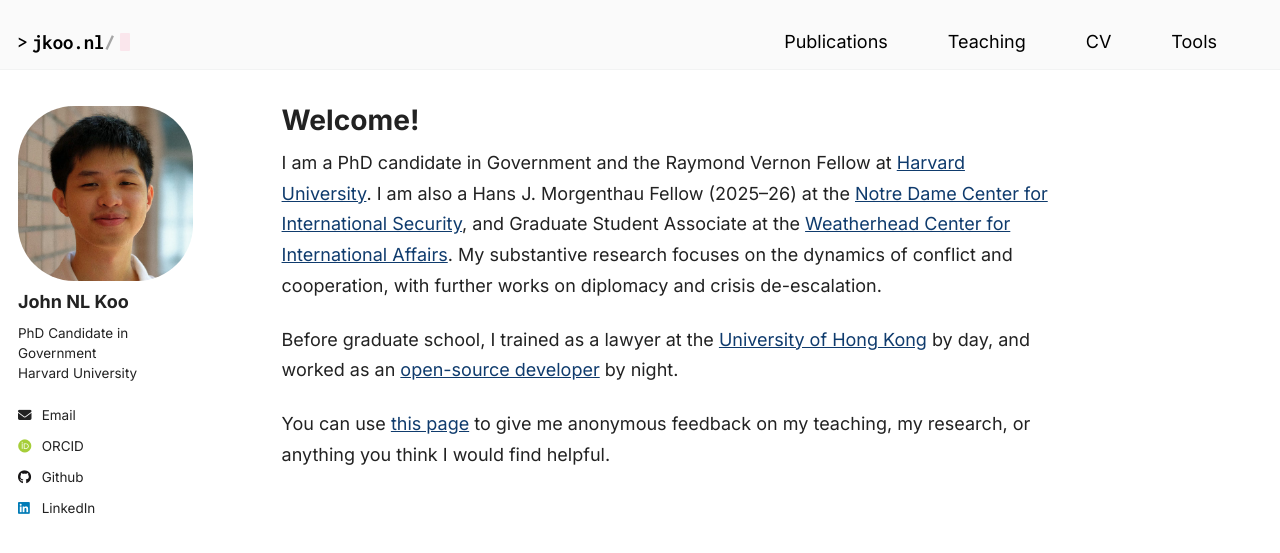
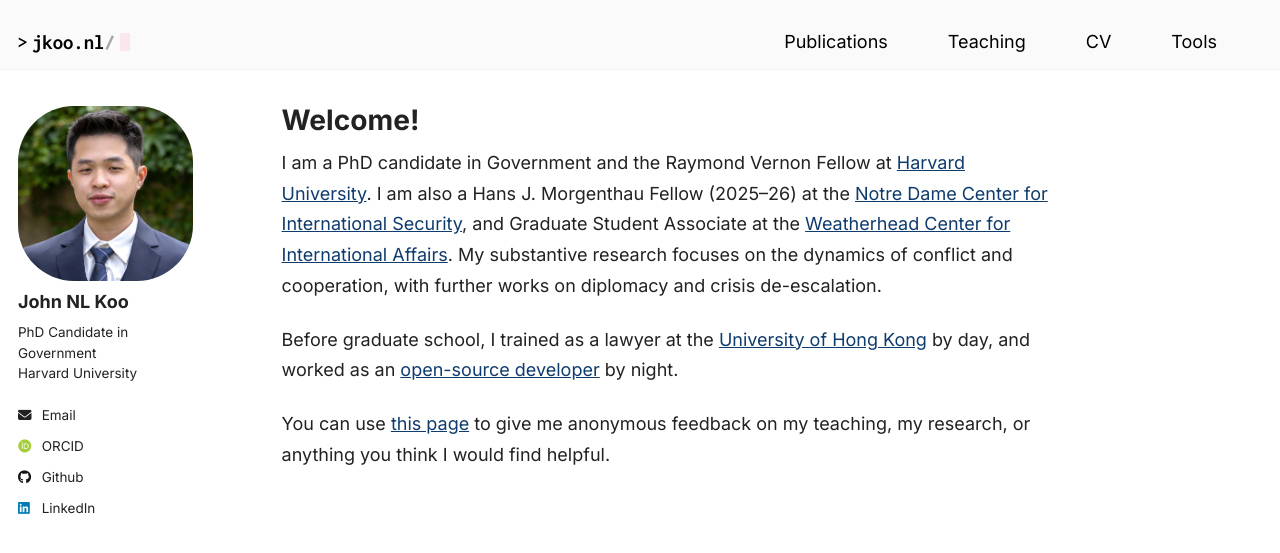
Before and after one commit to tanxpyox/jkoo.nl, a Jekyll site: the page built from _pages/about.md, in a window 1280 px wide and 900 px high. Shown: the top 553 px of the window. Built offline with Jekyll 4.4.1, drawn with Linux system fonts in a browser that asks for light colours; some web fonts are replaced.

Commit message:
update photo

```diff
--- a/_config.yml
+++ b/_config.yml
@@ -21,7 +21,7 @@ repository               : #"academicpages/academicpages.github.io"
 #               Additional customization can be done by editing /_includes/author-profile.html
 author:
   # Biographic information
-  avatar           : "profile.jpg"
+  avatar           : "jknl_web.jpg"
   name             : "John NL Koo"
   pronouns         : # example: "she/her"
   bio              : "PhD Candidate in Government<br>Harvard University"
```
Also changed, not shown: images/jknl_web.jpg (added), images/profile.jpg (deleted).
